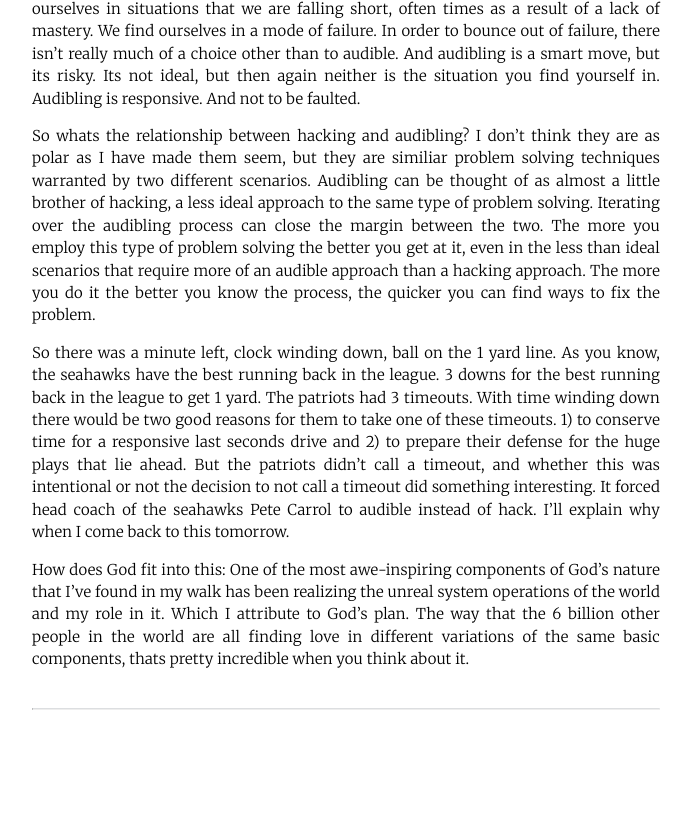
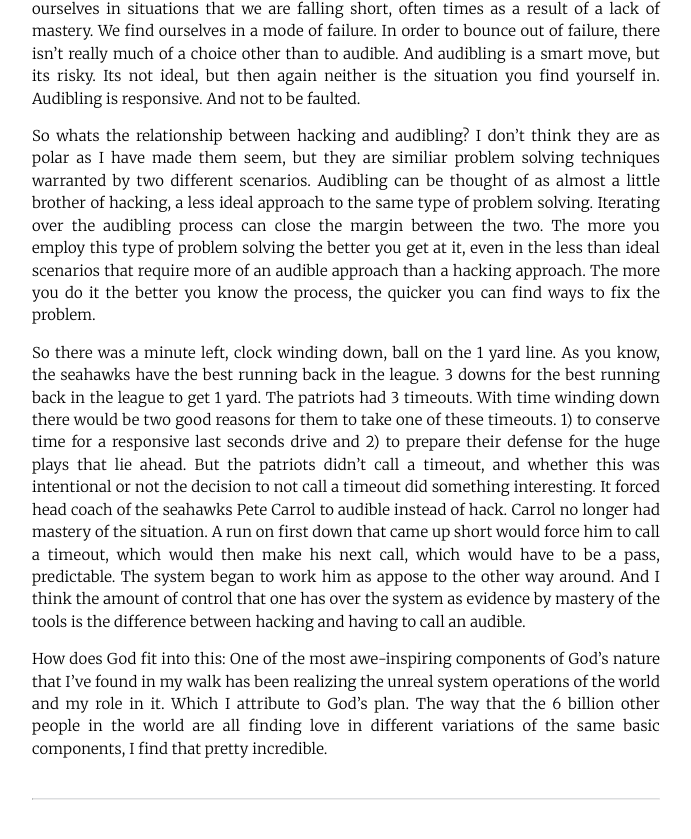
Before and after one commit to samcal/thenewrad.io, a Jekyll site: the page built from _posts/2015-02-03-the-audible.markdown, in a window 1280 px wide and 900 px high, scrolled down 1372 px. Shown: the top 839 px of the window, without its empty margins (294-985 px from the left). Built offline with Jekyll 4.4.1, drawn with Linux system fonts in a browser that asks for light colours; before the commit the page ends 2182 px from its top, so only the background shows below that.

Commit message:
finished for now
cleaned up conclusion

```diff
--- a/_posts/2015-02-03-the-audible.markdown
+++ b/_posts/2015-02-03-the-audible.markdown
@@ -21,6 +21,6 @@ If you are hacking, you can accomodate for a missed step or a system fault, beca
 
 So whats the relationship between hacking and audibling? I don't think they are as polar as I have made them seem, but they are similiar problem solving techniques warranted by two different scenarios. Audibling can be thought of as almost a little brother of hacking, a less ideal approach to the same type of problem solving. Iterating over the audibling process can close the margin between the two. The more you employ this type of problem solving the better you get at it, even in the less than ideal scenarios that require more of an audible approach than a hacking approach. The more you do it the better you know the process, the quicker you can find ways to fix the problem.
 
-So there was a minute left, clock winding down, ball on the 1 yard line. As you know, the seahawks have the best running back in the league. 3 downs for the best running back in the league to get 1 yard. The patriots had 3 timeouts. With time winding down there would be two good reasons for them to take one of these timeouts. 1) to conserve time for a responsive last seconds drive and 2) to prepare their defense for the huge plays that lie ahead. But the patriots didn't call a timeout, and whether this was intentional or not the decision to not call a timeout did something interesting. It forced head coach of the seahawks Pete Carrol to audible instead of hack. I'll explain why when I come back to this tomorrow.
+So there was a minute left, clock winding down, ball on the 1 yard line. As you know, the seahawks have the best running back in the league. 3 downs for the best running back in the league to get 1 yard. The patriots had 3 timeouts. With time winding down there would be two good reasons for them to take one of these timeouts. 1) to conserve time for a responsive last seconds drive and 2) to prepare their defense for the huge plays that lie ahead. But the patriots didn't call a timeout, and whether this was intentional or not the decision to not call a timeout did something interesting. It forced head coach of the seahawks Pete Carrol to audible instead of hack. Carrol no longer had mastery of the situation. A run on first down that came up short would force him to call a timeout, which would then make his next call, which would have to be a pass, predictable. The system began to work him as appose to the other way around. And I think the amount of control that one has over the system as evidence by mastery of the tools is the difference between hacking and having to call an audible.
 
-How does God fit into this: One of the most awe-inspiring components of God's nature that I've found in my walk has been realizing the unreal system operations of the world and my role in it. Which I attribute to God's plan. The way that the 6 billion other people in the world are all finding love in different variations of the same basic components, thats pretty incredible when you think about it.
+How does God fit into this: One of the most awe-inspiring components of God's nature that I've found in my walk has been realizing the unreal system operations of the world and my role in it. Which I attribute to God's plan. The way that the 6 billion other people in the world are all finding love in different variations of the same basic components, I find that pretty incredible.
```
